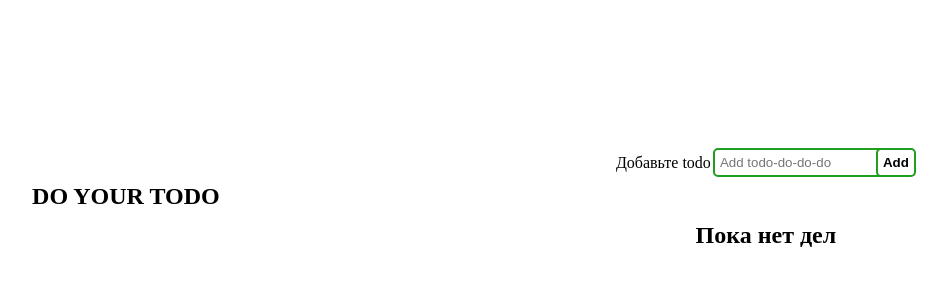
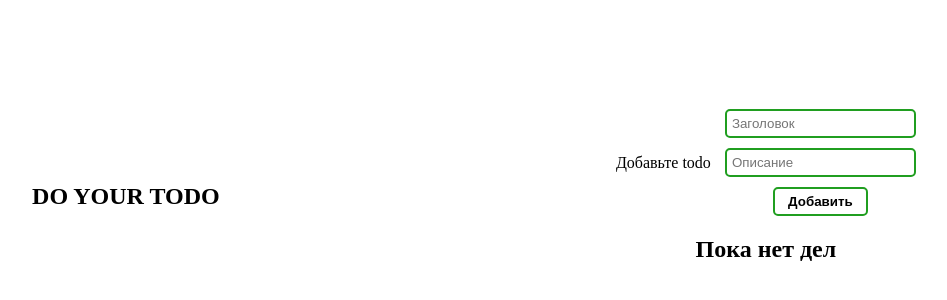
Before and after one commit to fedorukvl/react-to-do-app, a React (Create React App) app: page / in a window 1280 px wide. Shown: the part 204-504 px from the top of the page, without its empty margins (166-1113 px from the left). Built offline with nearby package versions, Linux system fonts and the light colour scheme.

Commit message:
Добавлено поле заголовка и описания todo

```diff
--- a/src/App.js
+++ b/src/App.js
@@ -4,13 +4,14 @@ import './App.css';
 
 function App() {
   const [todoList, setTodoList] = useState([]);
+
   return (
     <div className="app">
       <header className="app__header">
         <span className="app__header-title">DO YOUR TODO</span>
       </header>
       <main>
-      <AddTodo/>
+      <AddTodo />
       {
         todoList.length ? <TodoList todoList={todoList}/> : <h2 className="app__warning">Пока нет дел</h2>
       }
--- a/src/Components/Add-todo/Add-todo.css
+++ b/src/Components/Add-todo/Add-todo.css
@@ -11,7 +11,10 @@
 .add-todo .add-todo__label {
   margin: 30px 0;
 }
-.add-todo .add-todo__input,
+.add-todo .add-todo__label {
+  margin: 30px 0;
+}
+.add-todo .add-todo__inputs-field .add-todo__input,
 .add-todo .add-todo__submit {
   outline: none;
   border: 2px solid rgb(32, 158, 32);
@@ -19,12 +22,20 @@
   padding: 5px;
 }
 .add-todo .add-todo__submit {
-  margin-left: -30px;
   font-weight: bold;
   cursor: pointer;
+  width: 50%;
   background-color: white;
 }
 .add-todo .add-todo__submit:hover {
   background-color: green;
   color: white;
 }
+.add-todo .add-todo__inputs-field {
+  display: flex;
+  flex-direction: column;
+  align-items: center;
+}
+.add-todo .add-todo__inputs-field .add-todo__input {
+  margin-bottom: 10px;
+}
--- a/src/Components/Add-todo/Add-todo.jsx
+++ b/src/Components/Add-todo/Add-todo.jsx
@@ -3,29 +3,42 @@ import PropTypes from "prop-types";
 import "./Add-todo.css";
 
 function AddTodo({ addTodoItem }) {
-  let [todo, setTodo] = useState("");
+  let [todoTitle, setTodoTitle] = useState("");
+  let [todoDescription, setTodoDescription] = useState("");
 
-  const handleChange = (e) => {
-    setTodo(e.target.value);
+  const addTodo = (e) => {
+    e.preventDefault();
+    addTodoItem({
+      title: todoTitle,
+      description: todoDescription,
+    });
   };
 
   return (
-    <form className="add-todo" onSubmit={() => addTodoItem(todo)}>
-      <label htmlFor="todoItem" className="add-todo__label">
-        Добавьте todo
-      </label>
+    <form className="add-todo" onSubmit={addTodo}>
+      <label className="add-todo__label">Добавьте todo</label>
+      <div className="add-todo__inputs-field">
         <input
           type="text"
-        id="todoItem"
+          id="todoItem-title"
           className="add-todo__input"
-        placeholder="Add todo-do-do-do"
+          placeholder="Заголовок"
           required
-        value={todo}
-        onChange={handleChange}
+          value={todoTitle}
+          onChange={(e) => setTodoTitle(e.target.value)}
+        />
+        <input
+          type="text"
+          id="todoItem-description"
+          className="add-todo__input"
+          placeholder="Описание"
+          value={todoDescription}
+          onChange={(e) => setTodoDescription(e.target.value)}
         />
         <button className="add-todo__submit" type="submit">
-        Add
+          Добавить
         </button>
+      </div>
     </form>
   );
 }
```
Lines whose indentation alone changed are shown as unchanged.
